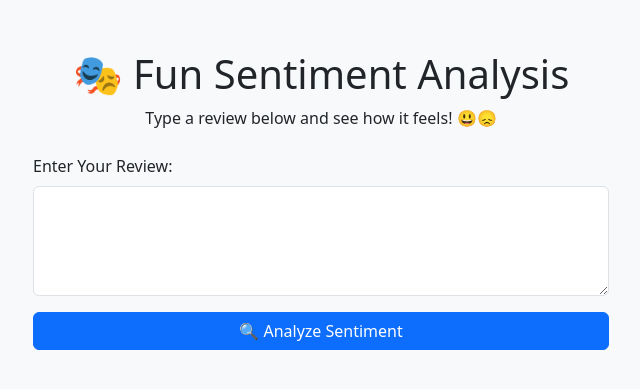
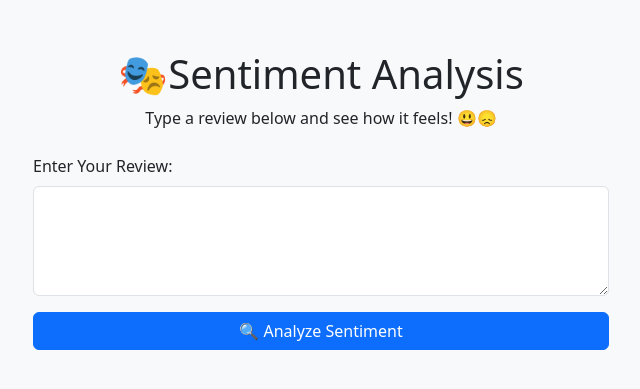
Before and after one commit to MINDxNUB/Sentiment-Analysis-Using-NLP, a Flask app: page / in a window 1280 px wide. Shown: the top 389 px of the page, without its empty margins (319-959 px from the left). Run offline with Flask 3, Linux system fonts and the light colour scheme; parts of the project's set-up code (start-up, migrations or seed data) failed here and were passed over.

Commit message:
Update index.html

```diff
--- a/templates/index.html
+++ b/templates/index.html
@@ -15,7 +15,7 @@
 </head>
 <body>
     <div class="container">
-        <h1 class="text-center">🎭 Fun Sentiment Analysis</h1>
+        <h1 class="text-center">🎭Sentiment Analysis</h1>
         <p class="text-center">Type a review below and see how it feels! 😃😞</p>
 
         <form method="POST" class="mt-4">
@@ -29,7 +29,7 @@
         {% if sentiment %}
             <div class="result-box mt-4 {% if 'Positive' in sentiment %}positive{% else %}negative{% endif %}">
                 <h3>{{ sentiment }}</h3>
-                <p>Confidence Score: {{ (probability * 100)|round(2) }}%</p>
+                <p>Score: {{ (probability * 100)|round(2) }}%</p>
 
                 <!-- Sentiment Progress Bar -->
                 <div class="progress mt-3">
```
